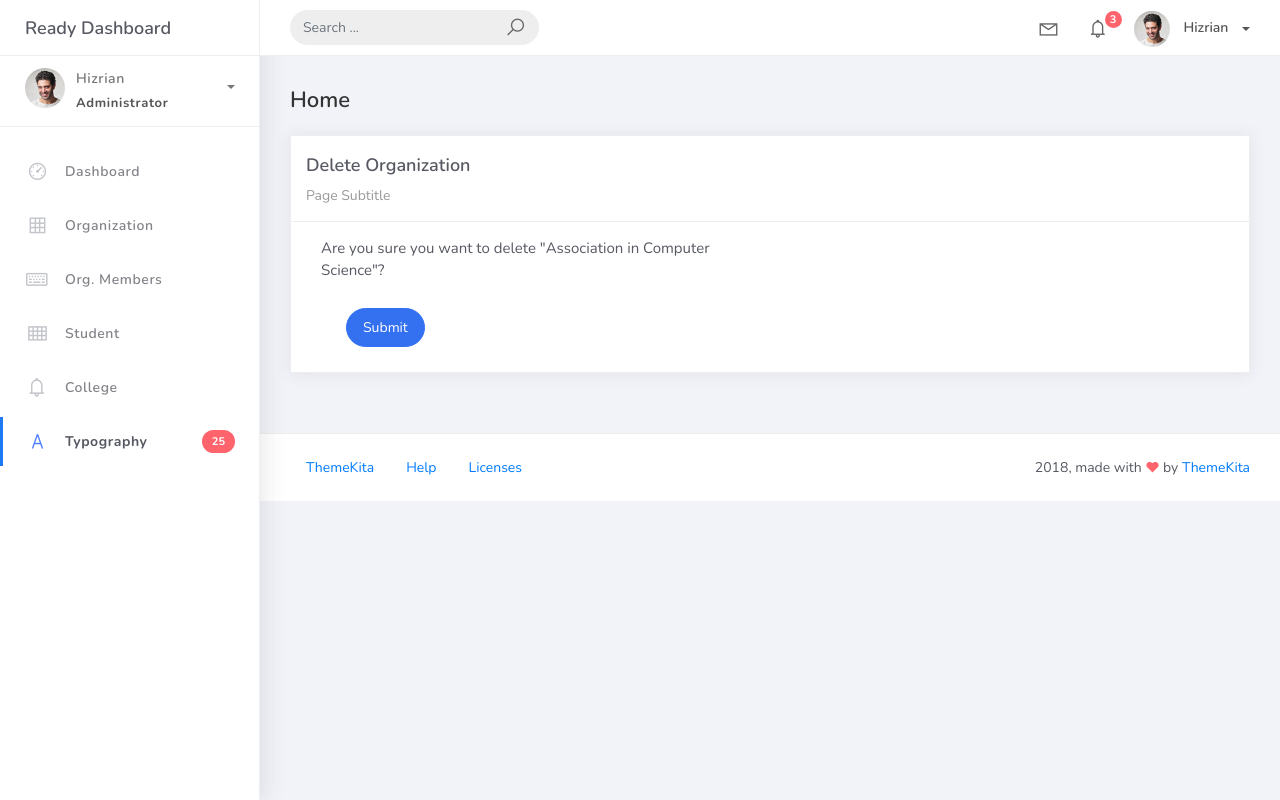
After one commit to jsnodees/PSUsphere, a Django app: page /organization_list/1/delete in a window 1280 px wide. The commit adds this page. Run offline with Django 5.2, Linux system fonts and the light colour scheme; data comes from the database, SQL or seed files in the repository; both versions use the stored data as it was after the commit; some libraries are stand-ins or nearby versions.

Commit message:
added org_del.html and modified urls.py, views.py, and org_list.html

```diff
--- a/projectsite/projectsite/urls.py
+++ b/projectsite/projectsite/urls.py
@@ -16,7 +16,7 @@ Including another URLconf
 """
 from django.contrib import admin
 from django.urls import path
-from studentorg.views import HomePageView, OrganizationList, OrganizationCreateView, OrganizationUpdateView
+from studentorg.views import HomePageView, OrganizationList, OrganizationCreateView, OrganizationUpdateView, OrganizationDeleteView
 from studentorg import views
 
 urlpatterns = [
@@ -25,4 +25,5 @@ urlpatterns = [
     path('organization_list', OrganizationList.as_view(), name='organization-list'),
     path('organization_list/add', OrganizationCreateView.as_view(), name='organization-add'),
     path('organization_list/<pk>',OrganizationUpdateView.as_view(), name='organization-update'),
+    path('organization_list/<pk>/delete', OrganizationDeleteView.as_view(), name='organization-delete'),
 ]
--- a/projectsite/studentorg/views.py
+++ b/projectsite/studentorg/views.py
@@ -1,6 +1,6 @@
 from django.shortcuts import render
 from django.views.generic.list import ListView
-from django.views.generic.edit import CreateView, UpdateView
+from django.views.generic.edit import CreateView, UpdateView, DeleteView
 from studentorg.models import Organization
 from studentorg.forms import OrganizationForm
 from django.urls import reverse_lazy
@@ -29,4 +29,9 @@ class OrganizationUpdateView(UpdateView):
     template_name = 'org_edit.html'
     success_url = reverse_lazy('organization-list')
 
+class OrganizationDeleteView(DeleteView):
+    model = Organization
+    template_name = 'org_del.html'
+    success_url = reverse_lazy('organization-list')
+
 # Create your views here.
--- /dev/null
+++ b/projectsite/templates/org_del.html
@@ -0,0 +1,31 @@
+{% extends 'base.html' %} {% load static %} {% block content %}
+<div class="content">
+    <div class="container-fluid">
+        <h4 class="page-title">Home</h4>
+        <div class="row">
+            <div class="col-md-12">
+                <div class="card">
+                    <div class="card-header">
+                        <div class="card-title">Delete Organization</div>
+                        <div class="card-category">Page Subtitle</div>
+                    </div>
+
+                    <div class="col-md-6">
+                    <div class="card-body">
+                        <form class="" action="" method="post" novalidate>
+                            <p>Are you sure you want to delete "{{ object }}"?</p>
+                        {% csrf_token %} {% include 'includes/form.html' %}
+                            <div class="form-group">
+                                <div class="col-md-12 col-sm-3">
+                                    <button type="submit" class="btn btn-primary btn-rounded">Submit</button>
+                                </div>
+                            </div>
+                        </div>
+                    </form>
+                </div>
+            </div>
+            </div>
+        </div>
+    </div>
+</div>
+{% endblock %}
--- a/projectsite/templates/org_list.html
+++ b/projectsite/templates/org_list.html
@@ -48,7 +48,11 @@
                                     <td>{{ object.name }}</td>
                                     <td>{{ object.college }}</td>
                                     <td>{{ object.description }}</td>
-                                    <td><a href="organization_list/{{ object.id }}">Edit</a></td>
+                                    <!--<td><a href="organization_list/{{ object.id }}">Edit</a></td>-->
+                                    <td>
+                                        <a href="organization_list/{{ object.id }}">Edit</a>
+                                        <a href="organization_list/{{ object.id }}/delete" class="text-danger">Delete</a>
+                                    </td>
                                     </tr>
                                     {% empty %}
                                     <tr>
```
Also changed, not shown: projectsite/db.sqlite3.
